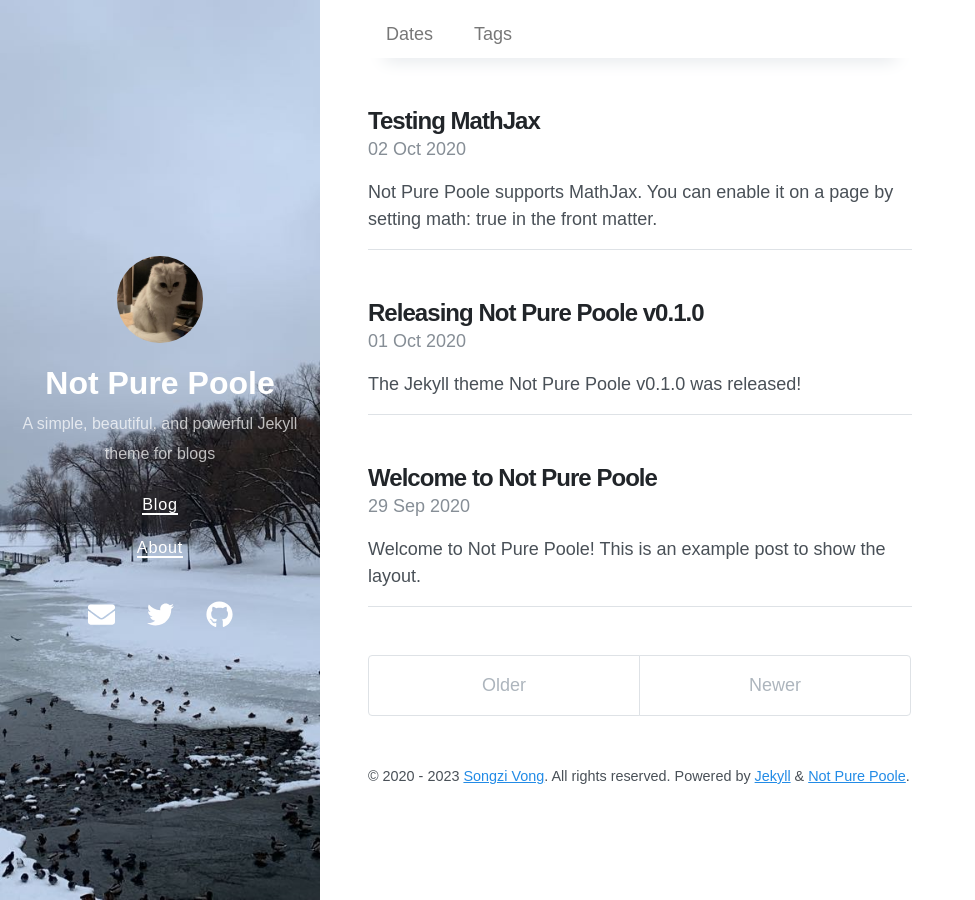
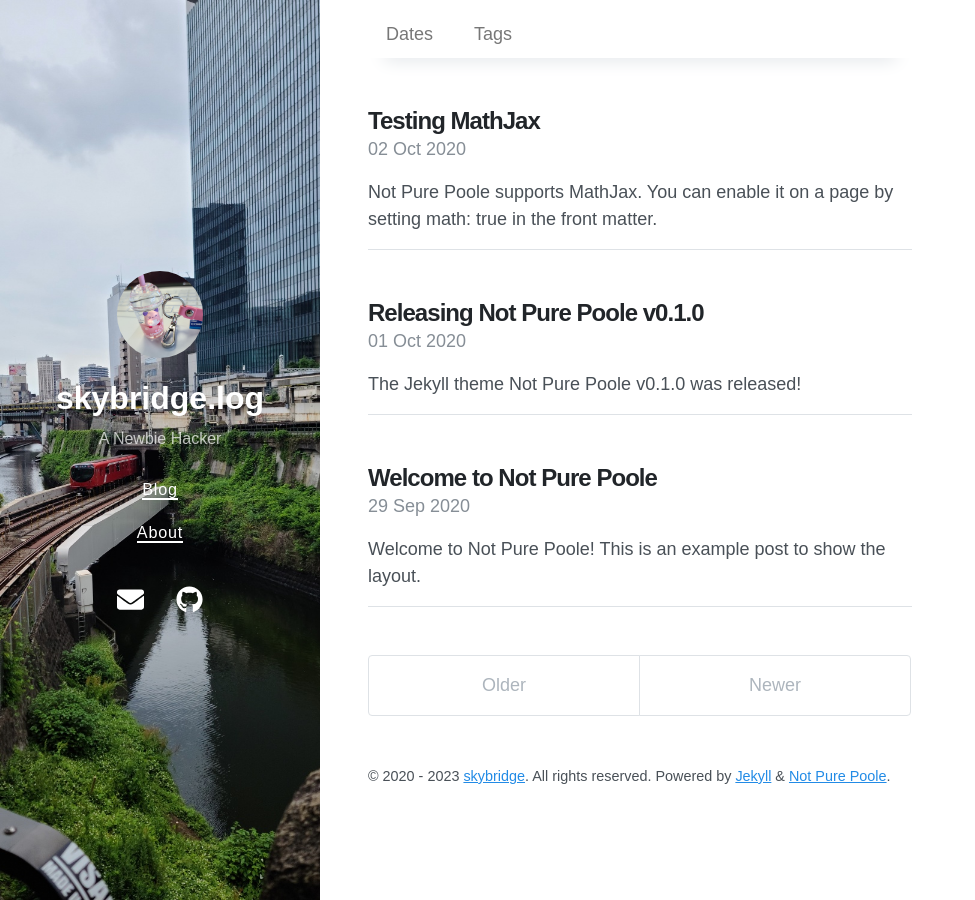
Before and after one commit to skybridge1008/skybridge1008.github.io, a Jekyll site: the page built from index.html, in a window 1280 px wide. Shown: the whole page, without its empty margins (0-975 px from the left). Built offline with Jekyll 4.4.1, drawn with Linux system fonts in a browser that asks for light colours; nearby versions of some CDN libraries; the list of posts is cut into pages by our own code.

Commit message:
first setting

```diff
--- a/_config.yml
+++ b/_config.yml
@@ -1,7 +1,6 @@
 # Setup
-title: Not Pure Poole
-description: A simple, beautiful, and powerful Jekyll theme for blogs
-url: https://vszhub.github.io
+title: skybridge.log
+description: A Newbie Hacker
 avatar: /avatar.jpeg
 paginate: 5
 permalink: pretty
@@ -28,15 +27,15 @@ exclude:
   - not-pure-poole.gemspec
 
 # Optimize Jekyl SEO Tag
-twitter:
-  username: vszhub
-  card: summary
-logo: logo.png
+#twitter:
+#  username: vszhub
+#  card: summary
+#logo: logo.png
 social:
-  name: Songzi Vong
+  name: skybridge
   links:
-    - https://twitter.com/vszhub
-    - https://github.com/vszhub
+    - https://twitter.com/
+    - https://github.com/skybridge1008
 google_site_verification: xxxxx
 lang: en
 
@@ -54,6 +53,6 @@ sass:
 
 # Specify the author for blog posts
 author:
-  name: Songzi Vong
-  url: https://github.com/vszhub/
-  email: vszhub@gmail.com
+  name: skybridge
+  url: https://github.com/skybridge1008/
+  email: cgs09046@gmail.com
```
Also changed, not shown: _data/social.yml (+5 -5 lines), _posts/test.md (added, +3 -0 lines), avatar.jpeg, bg.jpeg.
